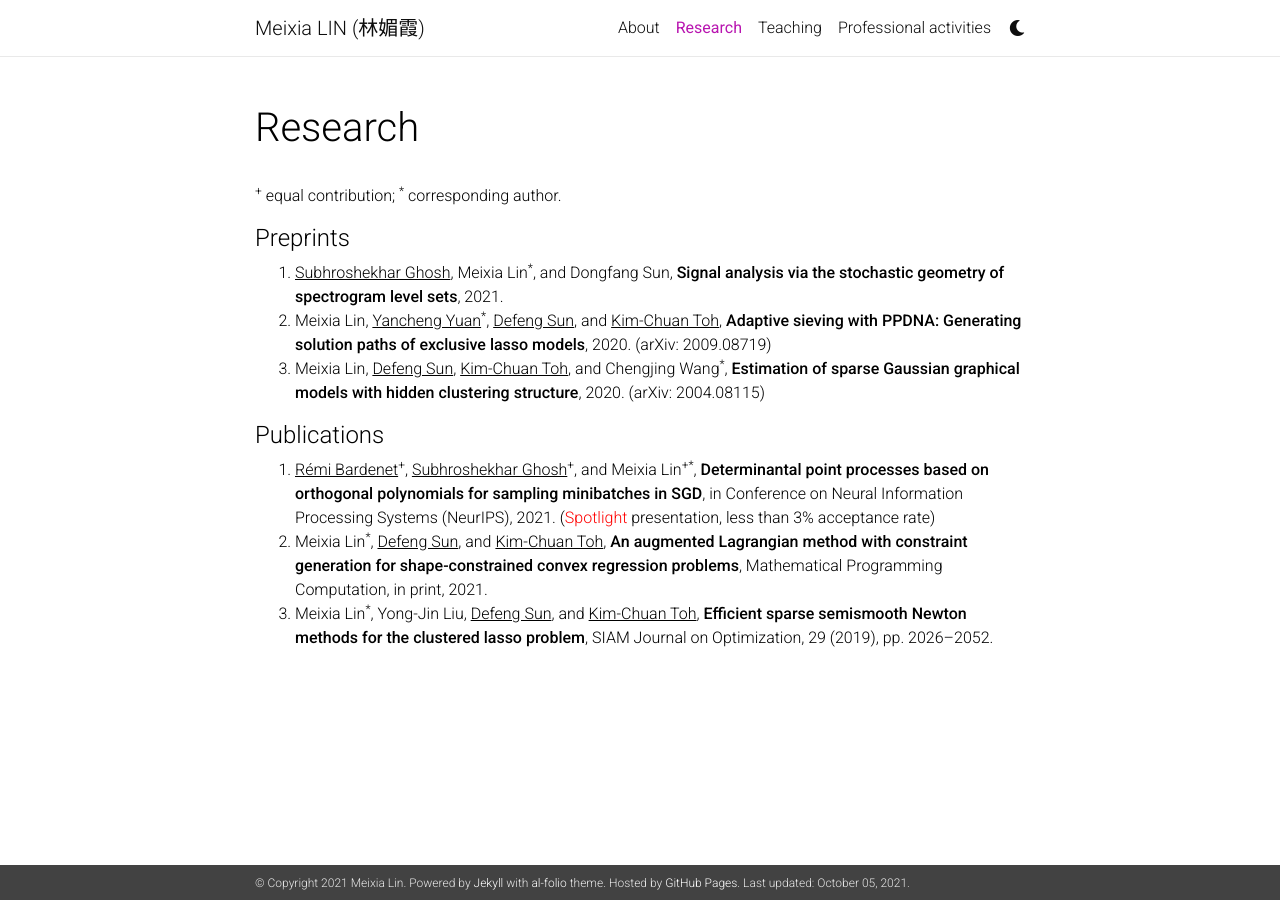
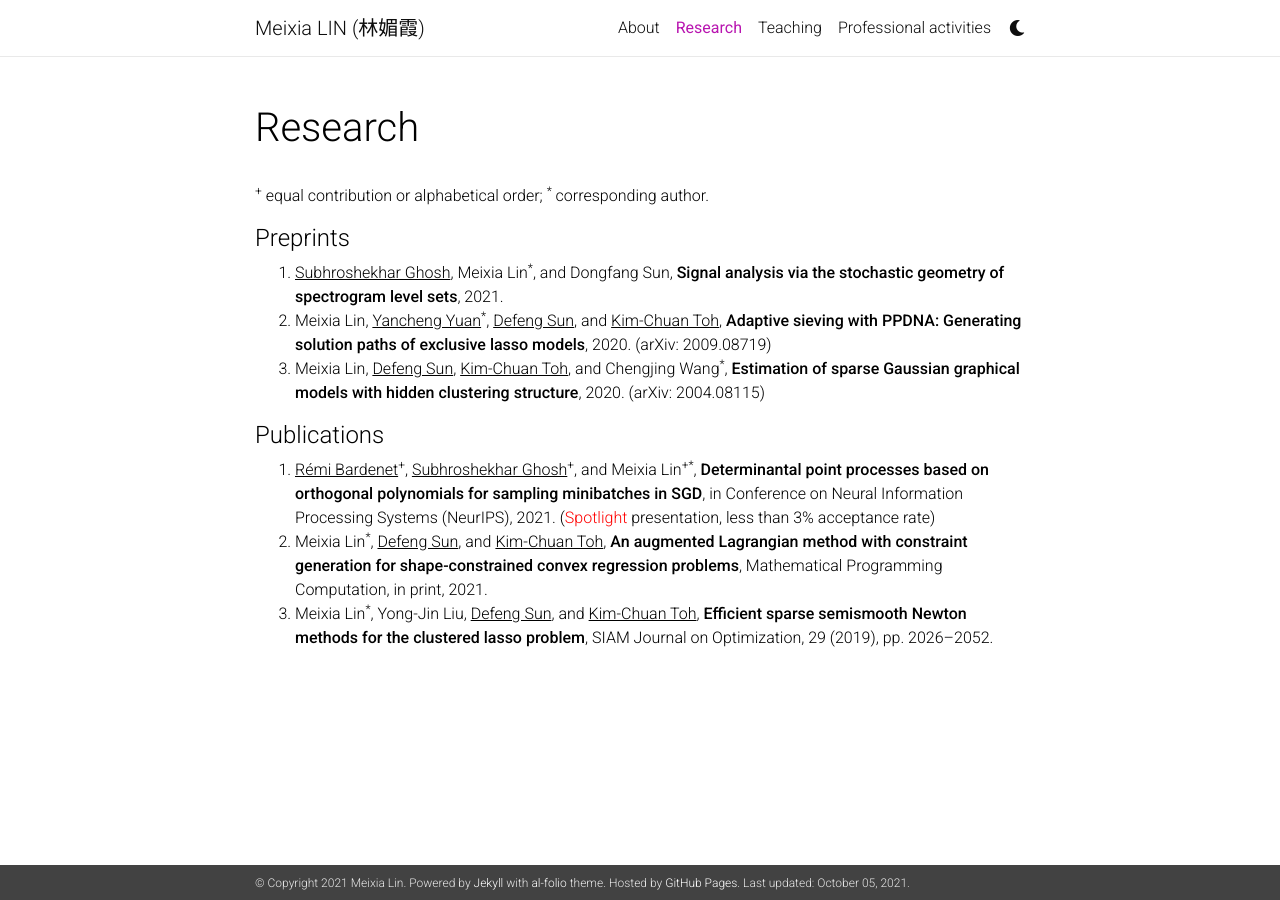
Before and after one commit to linmeixia/linmeixia.github.io, a Jekyll site: the page built from _pages/publications.md, in a window 1280 px wide. Built offline with Jekyll 4.4.1, drawn with Linux system fonts in a browser that asks for light colours; nearby versions of some CDN libraries; comment, search, counter and statistics services are not loaded; a style sheet for code colours, icons or effects is not loaded.

Commit message:
Update publications.md

```diff
--- a/_pages/publications.md
+++ b/_pages/publications.md
@@ -7,7 +7,7 @@ mysort: a
 nav: true
 ---
 
-<sup>+</sup> equal contribution; <sup>*</sup> corresponding author.
+<sup>+</sup> equal contribution or alphabetical order; <sup>*</sup> corresponding author.
 
 <h4>Preprints</h4>
 
```
